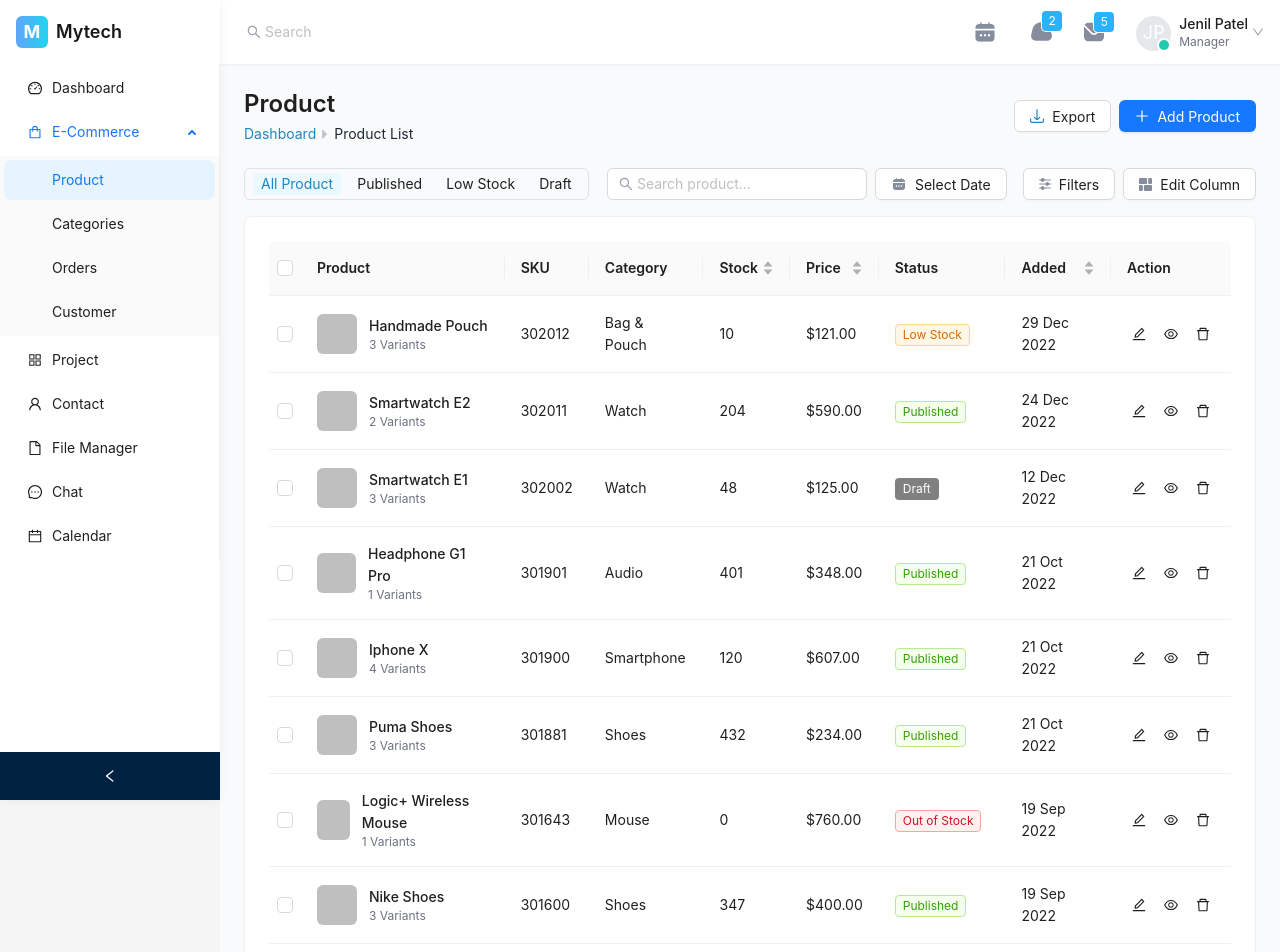
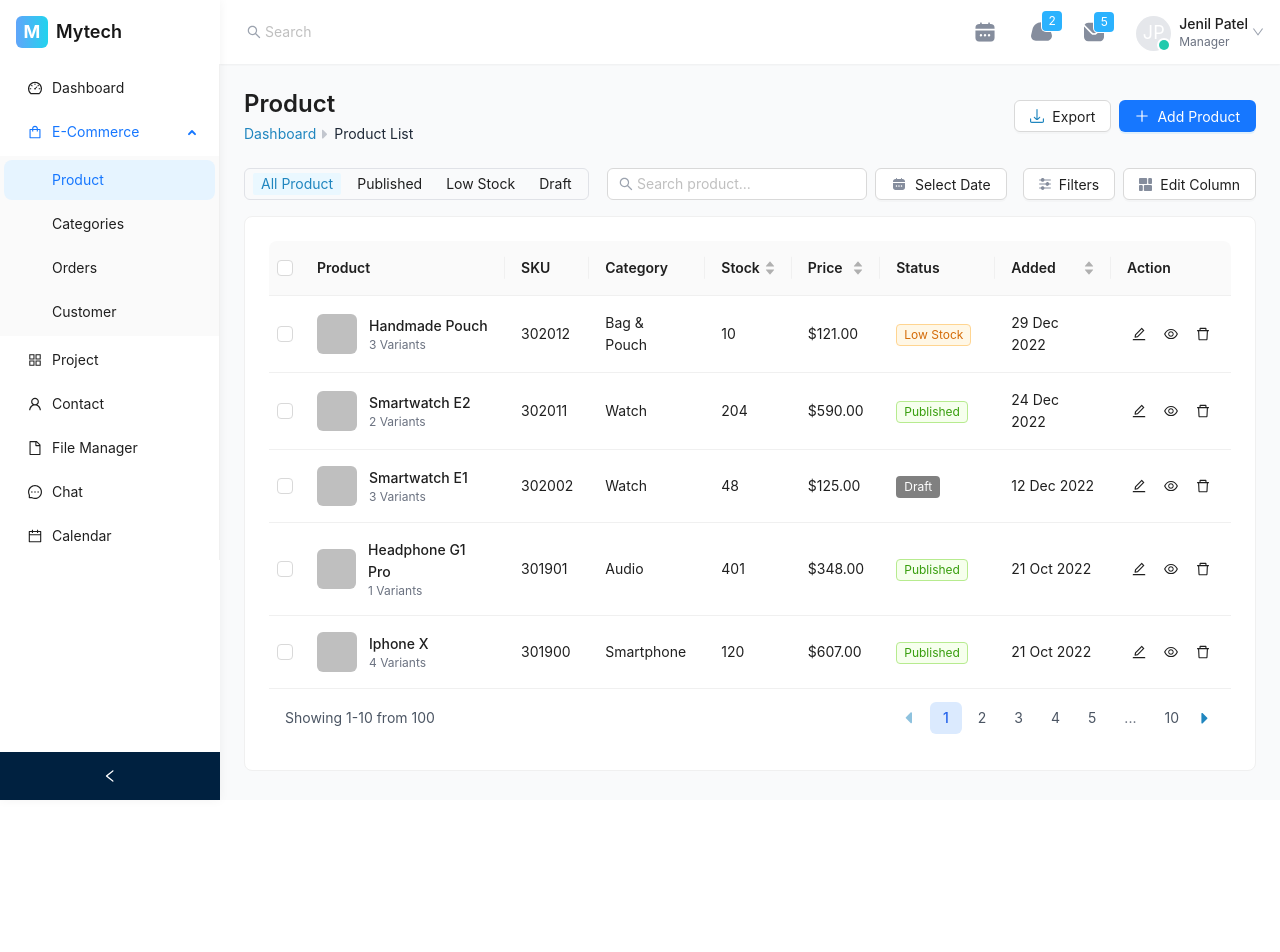
Before and after one commit to anshukumar2708/Amrytt-media-task-new, a Next.js app: page /product in a window 1280 px wide. Shown: the top 952 px of the page. After the commit the page ends 800 px from the top, so only its background shows below. Built offline with nearby package versions, Linux system fonts and the light colour scheme.

Commit message:
add filter by status & search

```diff
--- a/package.json
+++ b/package.json
@@ -38,6 +38,7 @@
     "@radix-ui/react-toggle": "^1.1.0",
     "@radix-ui/react-toggle-group": "^1.1.0",
     "@radix-ui/react-tooltip": "^1.1.4",
+    "@reduxjs/toolkit": "^2.7.0",
     "@tanstack/react-query": "^5.56.2",
     "antd": "^5.24.7",
     "class-variance-authority": "^0.7.1",
@@ -55,6 +56,7 @@
     "react-day-picker": "^8.10.1",
     "react-dom": "^18",
     "react-hook-form": "^7.53.0",
+    "react-redux": "^9.2.0",
     "react-resizable-panels": "^2.1.3",
     "react-router-dom": "^6.26.2",
     "react-simple-maps": "^3.0.0",
--- a/src/app/components/productList/productList.tsx
+++ b/src/app/components/productList/productList.tsx
@@ -16,6 +16,15 @@ import EditColumn from "../all-icons/edit-column";
 import CalenderIcon from "../all-icons/calender-icon";
 import FilterIcon from "../all-icons/filter-icon";
 import { Pagination } from "../fuctionality/pagination";
+import { useDispatch, useSelector } from "react-redux";
+import {
+  deleteProduct,
+  setFilterStatus,
+  setSearchTerm,
+} from "@/app/redux/productSlice";
+import { selectFilteredProducts } from "@/app/redux/action";
+
+export type ProductStatus = "All Product" | "Published" | "Low Stock" | "Draft";
 
 interface IProduct {
   id: number;
@@ -26,7 +35,7 @@ interface IProduct {
   category: string;
   stock: number;
   price: string;
-  status: string;
+  status: ProductStatus;
   added: string;
 }
 
@@ -36,133 +45,20 @@ const ProductList: React.FC = () => {
   const [currentPage, setCurrentPage] = useState(1);
   const totalItems = 100;
 
+  const dispatch = useDispatch();
+  const products = useSelector(selectFilteredProducts);
+
+  const handleSearch = (e: React.ChangeEvent<HTMLInputElement>) => {
+    dispatch(setSearchTerm(e.target.value));
+  };
+
+  const handleDelete = (id: number) => {
+    dispatch(deleteProduct(id));
+  };
+
   const handlePageChange = (page: number) => {
     setCurrentPage(page);
   };
-
-  // Sample product data
-  const products = [
-    {
-      id: 1,
-      name: "Handmade Pouch",
-      variants: 3,
-      image: "",
-      sku: "302012",
-      category: "Bag & Pouch",
-      stock: 10,
-      price: "$121.00",
-      status: "Low Stock",
-      added: "29 Dec 2022",
-    },
-    {
-      id: 2,
-      name: "Smartwatch E2",
-      variants: 2,
-      image: "",
-      sku: "302011",
-      category: "Watch",
-      stock: 204,
-      price: "$590.00",
-      status: "Published",
-      added: "24 Dec 2022",
-    },
-    {
-      id: 3,
-      name: "Smartwatch E1",
-      variants: 3,
-      image: "",
-      sku: "302002",
-      category: "Watch",
-      stock: 48,
-      price: "$125.00",
-      status: "Draft",
-      added: "12 Dec 2022",
-    },
-    {
-      id: 4,
-      name: "Headphone G1 Pro",
-      variants: 1,
-      image: "",
-      sku: "301901",
-      category: "Audio",
-      stock: 401,
-      price: "$348.00",
-      status: "Published",
-      added: "21 Oct 2022",
-    },
-    {
-      id: 5,
-      name: "Iphone X",
-      variants: 4,
-      image: "",
-      sku: "301900",
-      category: "Smartphone",
-      stock: 120,
-      price: "$607.00",
-      status: "Published",
-      added: "21 Oct 2022",
-    },
-    {
-      id: 6,
-      name: "Puma Shoes",
-      variants: 3,
-      image: "",
-      sku: "301881",
-      category: "Shoes",
-      stock: 432,
-      price: "$234.00",
-      status: "Published",
-      added: "21 Oct 2022",
-    },
-    {
-      id: 7,
-      name: "Logic+ Wireless Mouse",
-      variants: 1,
-      image: "",
-      sku: "301643",
-      category: "Mouse",
-      stock: 0,
-      price: "$760.00",
-      status: "Out of Stock",
-      added: "19 Sep 2022",
-    },
-    {
-      id: 8,
-      name: "Nike Shoes",
-      variants: 3,
-      image: "",
-      sku: "301600",
-      category: "Shoes",
-      stock: 347,
-      price: "$400.00",
-      status: "Published",
-      added: "19 Sep 2022",
-    },
-    {
-      id: 9,
-      name: "Lego Car",
-      variants: 2,
-      image: "",
-      sku: "301555",
-      category: "Toys",
-      stock: 299,
-      price: "$812.00",
-      status: "Published",
-      added: "19 Sep 2022",
-    },
-    {
-      id: 10,
-      name: "PS Wireless Controller",
-      variants: 3,
-      image: "",
-      sku: "301002",
-      category: "Beauty",
-      stock: 38,
-      price: "$123.00",
-      status: "Draft",
-      added: "10 Aug 2022",
-    },
-  ];
 
   // Status color map
   const getStatusColor = (status: string) => {
@@ -249,7 +145,12 @@ const ProductList: React.FC = () => {
             <Button type="text" size="small" icon={<EyeOutlined />} />
           </Tooltip>
           <Tooltip title="Delete" color="#2086BF">
-            <Button type="text" size="small" icon={<DeleteOutlined />} />
+            <Button
+              type="text"
+              size="small"
+              onClick={() => handleDelete(record?.id)}
+              icon={<DeleteOutlined />}
+            />
           </Tooltip>
         </div>
       ),
@@ -264,7 +165,7 @@ const ProductList: React.FC = () => {
     },
   };
 
-  const productTypeData = [
+  const productTypeData: { id: number; title: ProductStatus }[] = [
     {
       id: 1,
       title: "All Product",
@@ -327,7 +228,10 @@ const ProductList: React.FC = () => {
                   activeTab === item?.title && "text-[#2086BF] bg-[#EAF8FF]"
                 } px-2 py-[1px] rounded-sm`}
                 key={index}
-                onClick={() => setActiveTab(item?.title)}
+                onClick={() => {
+                  setActiveTab(item?.title);
+                  dispatch(setFilterStatus(item?.title));
+                }}
               >
                 {item?.title}
               </p>
@@ -340,6 +244,7 @@ const ProductList: React.FC = () => {
               placeholder="Search product..."
               prefix={<SearchOutlined className="text-gray-400" />}
               className="rounded-md"
+              onChange={handleSearch}
             />
           </div>
           <Button size="middle">
--- a/src/app/layout.tsx
+++ b/src/app/layout.tsx
@@ -7,6 +7,8 @@ import { Layout } from "antd";
 import Sidebar from "./components/sideBar";
 import Header from "./components/header";
 import ThreeDotsLoader from "./components/loading";
+import { Provider } from "react-redux";
+import { store } from "./redux/store";
 
 const { Content } = Layout;
 
@@ -66,6 +68,7 @@ export default function RootLayout({
         {loading && <ThreeDotsLoader />}
 
         {!loading && (
+          <Provider store={store}>
             <Layout style={{ minHeight: "100vh" }}>
               <Sidebar collapsed={collapsed} setCollapsed={setCollapsed} />
               <Layout
@@ -78,6 +81,7 @@ export default function RootLayout({
                 <Content className="bg-gray-50 p-4 md:p-6">{children}</Content>
               </Layout>
             </Layout>
+          </Provider>
         )}
       </body>
     </html>
--- /dev/null
+++ b/src/app/redux/action.ts
@@ -0,0 +1,14 @@
+// store/action.ts
+import { RootState } from "./store";
+
+export const selectFilteredProducts = (state: RootState) => {
+  const { list, filterStatus, searchTerm } = state.products;
+
+  return list.filter((product) => {
+    const matchesStatus =
+      filterStatus === "All Product" || product.status === filterStatus;
+    const matchesSearch = product.name.toLowerCase().includes(searchTerm);
+
+    return matchesStatus && matchesSearch;
+  });
+};
--- /dev/null
+++ b/src/app/redux/productSlice.ts
@@ -0,0 +1,124 @@
+// store/productSlice.ts
+import { createSlice, PayloadAction } from "@reduxjs/toolkit";
+
+export type ProductStatus = "All Product" | "Published" | "Low Stock" | "Draft";
+
+export interface Product {
+  id: number;
+  name: string;
+  variants: number;
+  image: string;
+  sku: string;
+  category: string;
+  stock: number;
+  price: string;
+  status: ProductStatus;
+  added: string;
+}
+
+interface ProductState {
+  list: Product[];
+  filterStatus: ProductStatus;
+  searchTerm: string;
+}
+
+const initialState: ProductState = {
+  list: [
+    {
+      id: 1,
+      name: "Handmade Pouch",
+      variants: 3,
+      image: "",
+      sku: "302012",
+      category: "Bag & Pouch",
+      stock: 10,
+      price: "$121.00",
+      status: "Low Stock",
+      added: "29 Dec 2022",
+    },
+    {
+      id: 2,
+      name: "Smartwatch E2",
+      variants: 2,
+      image: "",
+      sku: "302011",
+      category: "Watch",
+      stock: 204,
+      price: "$590.00",
+      status: "Published",
+      added: "24 Dec 2022",
+    },
+    {
+      id: 3,
+      name: "Smartwatch E1",
+      variants: 3,
+      image: "",
+      sku: "302002",
+      category: "Watch",
+      stock: 48,
+      price: "$125.00",
+      status: "Draft",
+      added: "12 Dec 2022",
+    },
+    {
+      id: 4,
+      name: "Headphone G1 Pro",
+      variants: 1,
+      image: "",
+      sku: "301901",
+      category: "Audio",
+      stock: 401,
+      price: "$348.00",
+      status: "Published",
+      added: "21 Oct 2022",
+    },
+    {
+      id: 5,
+      name: "Iphone X",
+      variants: 4,
+      image: "",
+      sku: "301900",
+      category: "Smartphone",
+      stock: 120,
+      price: "$607.00",
+      status: "Published",
+      added: "21 Oct 2022",
+    },
+  ],
+  filterStatus: "All Product",
+  searchTerm: "",
+};
+
+const productSlice = createSlice({
+  name: "products",
+  initialState,
+  reducers: {
+    addProduct: (state, action: PayloadAction<Product>) => {
+      state.list.push(action.payload);
+    },
+    updateProduct: (state, action: PayloadAction<Product>) => {
+      const index = state.list.findIndex((p) => p.id === action.payload.id);
+      if (index !== -1) {
+        state.list[index] = action.payload;
+      }
+    },
+    deleteProduct: (state, action: PayloadAction<number>) => {
+      state.list = state.list.filter((p) => p.id !== action.payload);
+    },
+    setFilterStatus: (state, action: PayloadAction<ProductStatus>) => {
+      state.filterStatus = action.payload;
+    },
+    setSearchTerm: (state, action: PayloadAction<string>) => {
+      state.searchTerm = action.payload.toLowerCase();
+    },
+  },
+});
+
+export const {
+  addProduct,
+  updateProduct,
+  deleteProduct,
+  setFilterStatus,
+  setSearchTerm,
+} = productSlice.actions;
+export default productSlice.reducer;
--- /dev/null
+++ b/src/app/redux/store.ts
@@ -0,0 +1,12 @@
+// store/store.ts
+import { configureStore } from "@reduxjs/toolkit";
+import productReducer from "./productSlice";
+
+export const store = configureStore({
+  reducer: {
+    products: productReducer,
+  },
+});
+
+export type RootState = ReturnType<typeof store.getState>;
+export type AppDispatch = typeof store.dispatch;
```
Also changed, not shown: 1 other file (tests, documents, lock files or other folders). Lines whose indentation alone changed are shown as unchanged.
